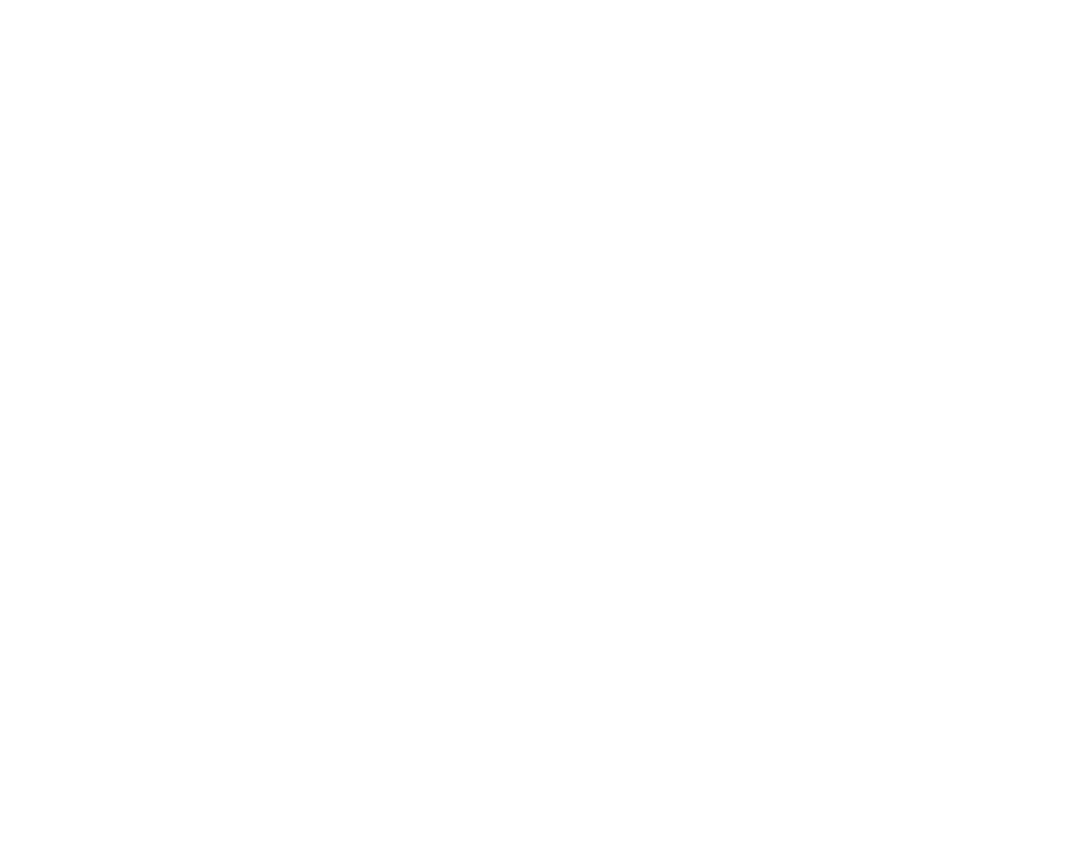
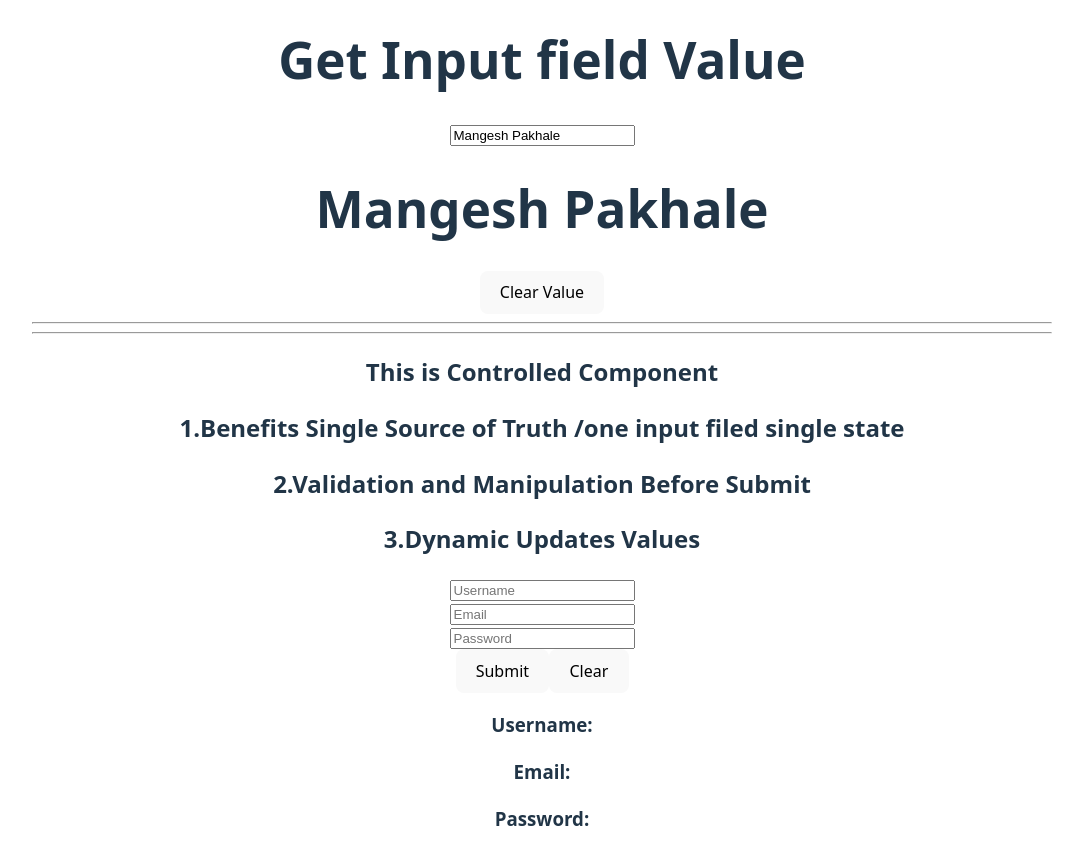
Before and after one commit to mangesh687/react-revise, a React (Vite) app: page / in a window 1280 px wide. Shown: the part 6700-7564 px from the top of the page, without its empty margins (98-1181 px from the left). Before the commit the page ends 6727 px from the top, so only its background shows below. Built offline with nearby package versions, Linux system fonts and the light colour scheme.

Commit message:
Inputfielid & Controlled compontent

```diff
--- a/src/App.jsx
+++ b/src/App.jsx
@@ -15,6 +15,8 @@
 import User2 from './User2'
 import User3 from './User3'
 import Wrapper from './Wrapper'
+import InputField from './InputField'
+import ControlledComponent from './ControlledComponent'
 
 function App() {
   const [counter, setCounter] = useState(0)
@@ -92,6 +94,10 @@
 <User3 />
 <hr></hr>
 <Wrapper/>
+<hr></hr>
+  <InputField/>
+  <hr></hr>
+  <ControlledComponent/>
   </>
 
 
--- /dev/null
+++ b/src/ControlledComponent.jsx
@@ -0,0 +1,34 @@
+import { useState } from "react";
+
+function ControlledComponent() {
+  const [username, setUsername] = useState("");
+  const [email, setEmail] = useState("");
+  const [password, setPassword] = useState("");
+
+  return (
+    <div>
+      <h2>This is Controlled Component</h2>
+    <h2>1.Benefits Single Source of Truth /one input filed single state </h2>
+    <h2>2.Validation and Manipulation Before Submit</h2>
+    <h2>3.Dynamic Updates Values</h2>
+        <input type="text" value={username} onChange={(event)=>setUsername(event.target.value)} name="username" placeholder="Username" />
+        <br />
+        <input type="email" value={email} onChange={(event)=>setEmail(event.target.value)} name="email" placeholder="Email" />
+        <br />
+        <input type="password" value={password} onChange={(event)=>setPassword(event.target.value)} name="password" placeholder="Password" />
+        <br />
+        <button type="submit">Submit</button>
+        <button onClick={() => {
+          setUsername("");
+          setEmail("");
+          setPassword("");
+        }}>Clear</button>
+        <h3>Username: {username}</h3>
+        <h3>Email: {email}</h3>
+        <h3>Password: {password}</h3>
+
+
+    </div>
+  );
+}
+export default ControlledComponent;
--- /dev/null
+++ b/src/InputField.jsx
@@ -0,0 +1,15 @@
+import { use, useState } from "react";
+
+function InputField() {
+  const  [val,setval]=useState("Mangesh Pakhale");
+  return (
+    <div>
+    <h1>Get Input field Value</h1>
+    <input type="text" value={val} onChange={(event)=>setval(event.target.value)} placeholder="Enter your name"/>
+    <h1>{val}</h1>
+    <button onClick={()=>setval("")}>Clear Value</button>
+    <hr />
+    </div>
+  );
+}
+export default InputField;
```
